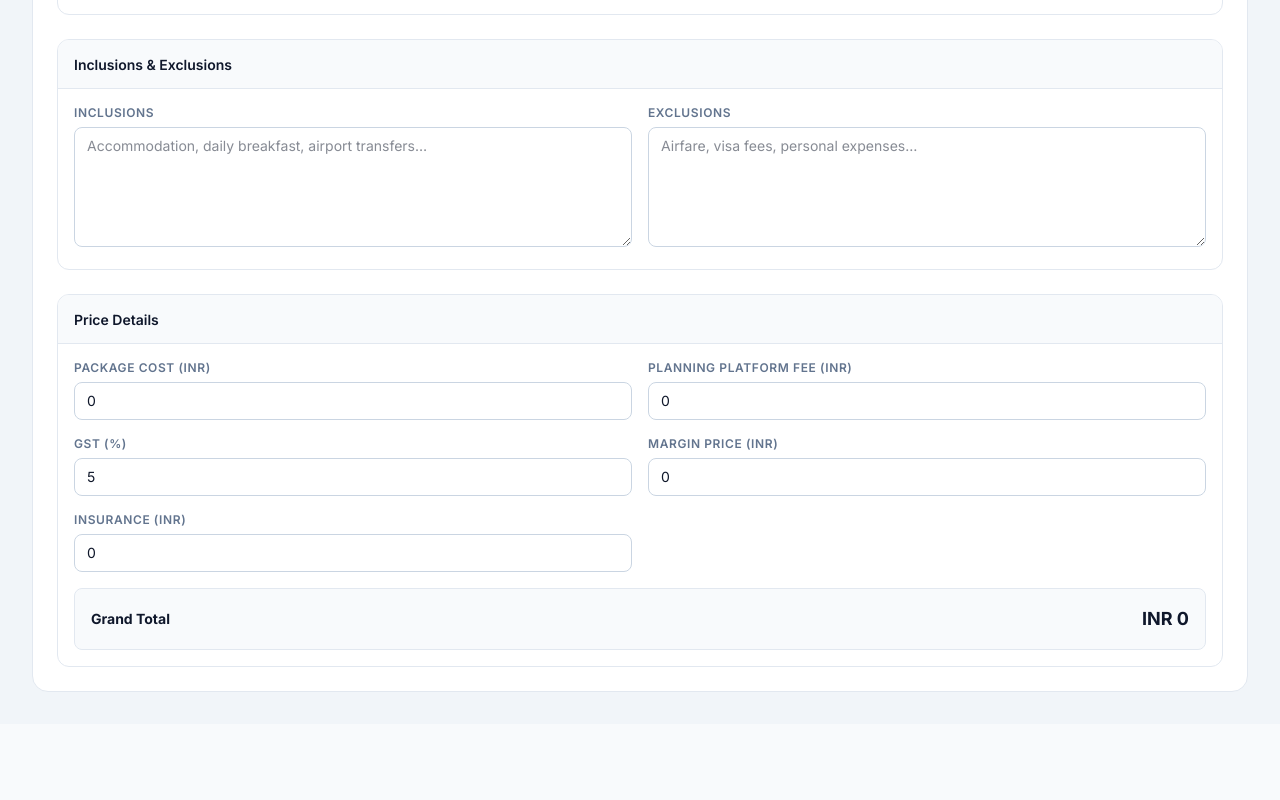
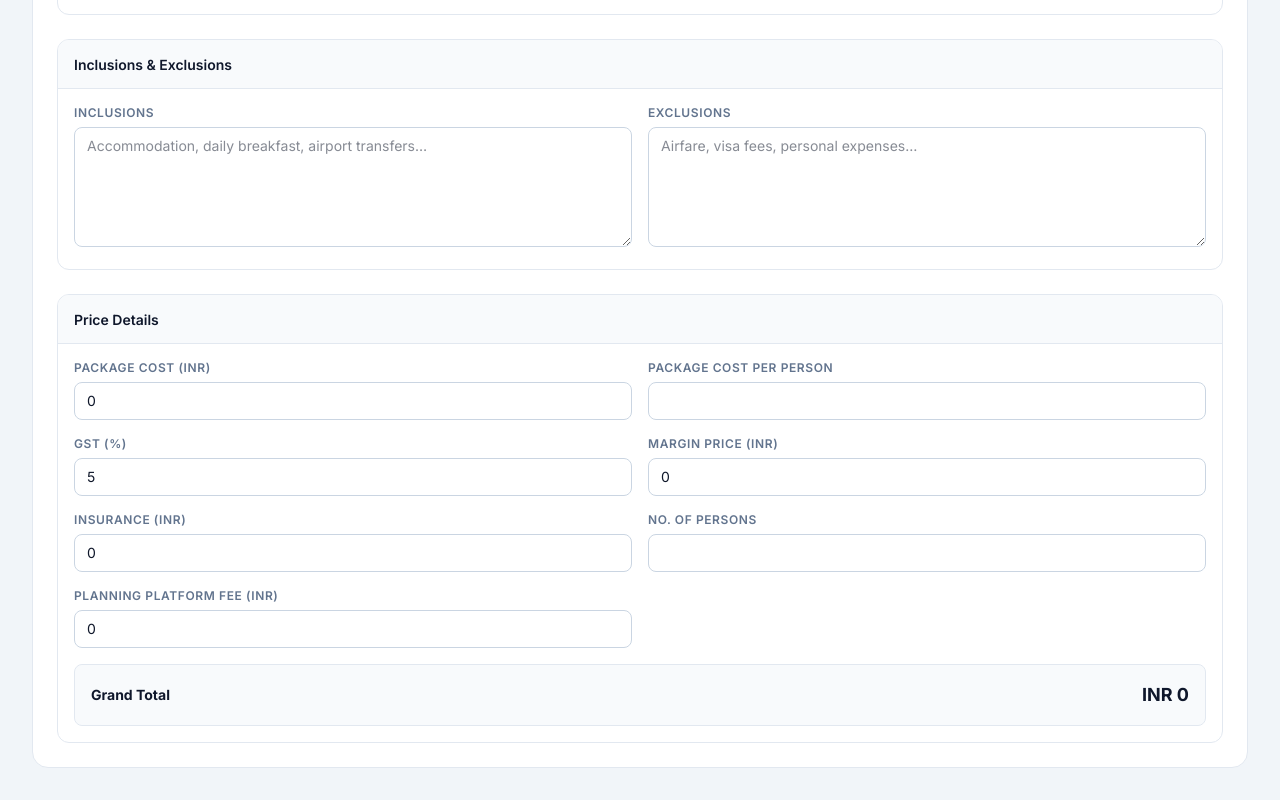
Before and after one commit to Kargil-D/D2D-Consultancy, a Next.js app: page /admin/packages-master/new in a window 1280 px wide. Shown: the part 2270-3070 px from the top of the page. Before the commit the page ends 2994 px from the top, so only its background shows below. Built offline with nearby package versions, Linux system fonts and the light colour scheme; no server answers.

Commit message:
Updated the field value in the campaigns page

```diff
--- a/src/app/campaigns/[slug]/page.tsx
+++ b/src/app/campaigns/[slug]/page.tsx
@@ -276,12 +276,14 @@ export default async function CampaignDetailPage({ params }: PageProps) {
 
           <aside className="space-y-5">
             <PriceBreakdownCard
-              packageCostPerPerson={campaign.packageCost + campaign.marginPrice}
+              totalPackageCost={campaign.packageCost}
               platformFee={campaign.platformFee}
               insurancePerPerson={campaign.insurancePrice}
               gstPercent={campaign.gstPercent}
               hasPricingBreakdown={hasPricingBreakdown}
               price={price}
+              defaultPersons={campaign.noOfPersons ?? 1}
+              pricePerPerson={campaign.pricePerPerson}
             />
 
             <div className="rounded-2xl border border-slate-200 bg-white p-6">
--- a/src/components/admin/CampaignForm.tsx
+++ b/src/components/admin/CampaignForm.tsx
@@ -58,6 +58,8 @@ const emptyForm = (): Partial<AdminPackage> => ({
   gstPercent: 5,
   marginPrice: 0,
   insurancePrice: 0,
+  noOfPersons: undefined,
+  pricePerPerson: "",
 });
 
 export default function CampaignForm({ id }: CampaignFormProps) {
@@ -570,8 +572,8 @@ export default function CampaignForm({ id }: CampaignFormProps) {
               <Field label="Package Cost (INR)">
                 <input type="number" className={inputCls} value={form.packageCost ?? 0} onChange={(e) => onChange({ packageCost: Number(e.target.value) })} />
               </Field>
-              <Field label="Planning Platform Fee (INR)">
-                <input type="number" className={inputCls} value={form.platformFee ?? 0} onChange={(e) => onChange({ platformFee: Number(e.target.value) })} />
+              <Field label="Package Cost Per Person">
+                <input type="text" className={inputCls} value={form.pricePerPerson ?? ""} onChange={(e) => onChange({ pricePerPerson: e.target.value })} />
               </Field>
               <Field label="GST (%)">
                 <input type="number" step={0.5} className={inputCls} value={form.gstPercent ?? 0} onChange={(e) => onChange({ gstPercent: Number(e.target.value) })} />
@@ -581,6 +583,18 @@ export default function CampaignForm({ id }: CampaignFormProps) {
               </Field>
               <Field label="Insurance (INR)">
                 <input type="number" className={inputCls} value={form.insurancePrice ?? 0} onChange={(e) => onChange({ insurancePrice: Number(e.target.value) })} />
+              </Field>
+              <Field label="No. of Persons">
+                <input
+                  type="number"
+                  min={1}
+                  className={inputCls}
+                  value={form.noOfPersons ?? ""}
+                  onChange={(e) => onChange({ noOfPersons: e.target.value ? Number(e.target.value) : undefined })}
+                />
+              </Field>
+              <Field label="Planning Platform Fee (INR)">
+                <input type="number" className={inputCls} value={form.platformFee ?? 0} onChange={(e) => onChange({ platformFee: Number(e.target.value) })} />
               </Field>
             </div>
             <div className="rounded-lg bg-slate-50 border border-slate-200 p-4 flex items-center justify-between">
--- a/src/components/campaigns/PriceBreakdownCard.tsx
+++ b/src/components/campaigns/PriceBreakdownCard.tsx
@@ -5,33 +5,38 @@ import { CheckCircle2, Users } from "lucide-react";
 import { formatINR } from "@/utils/format";
 
 interface PriceBreakdownCardProps {
-  packageCostPerPerson: number;
+  /** Flat Campaign.packageCost, exactly as entered on the admin form — not multiplied by persons, no margin added. */
+  totalPackageCost: number;
   platformFee: number;
   insurancePerPerson: number;
   gstPercent: number;
   hasPricingBreakdown: boolean;
   price: number;
+  /** Admin-set starting traveler count (Campaign.noOfPersons) — visitor can still change it. */
+  defaultPersons?: number;
+  /** Admin-set display value (Campaign.pricePerPerson) — shown as-is; falls back to totalPackageCost if not set. */
+  pricePerPerson?: string | null;
 }
 
 /**
- * Package Cost and Insurance are quoted per person and scale with the
- * traveler count entered here; Planning Platform fee is a flat one-time
- * service fee and does not scale. GST always applies as a % on the
- * resulting subtotal.
+ * Total Package Cost is the flat Campaign.packageCost value as entered — it does not scale
+ * with traveler count. Insurance is quoted per person and does scale. Planning Platform fee
+ * is a flat one-time service fee. GST always applies as a % on the resulting subtotal.
  */
 export default function PriceBreakdownCard({
-  packageCostPerPerson,
+  totalPackageCost,
   platformFee,
   insurancePerPerson,
   gstPercent,
   hasPricingBreakdown,
   price,
+  defaultPersons = 1,
+  pricePerPerson,
 }: PriceBreakdownCardProps) {
-  const [persons, setPersons] = useState(1);
+  const [persons, setPersons] = useState(defaultPersons);
 
-  const packageCostTotal = packageCostPerPerson * persons;
   const insuranceTotal = insurancePerPerson * persons;
-  const subtotal = packageCostTotal + platformFee + insuranceTotal;
+  const subtotal = totalPackageCost + platformFee + insuranceTotal;
   const gstAmount = Math.round((subtotal * gstPercent) / 100);
   const grandTotal = subtotal + gstAmount;
 
@@ -58,8 +63,12 @@ export default function PriceBreakdownCard({
 
           <div className="space-y-2.5 text-sm">
             <div className="flex justify-between text-slate-600">
-              <span>Package Cost (per person)</span>
-              <span className="font-semibold text-slate-900">{formatINR(packageCostTotal)}</span>
+              <span>Package Cost Per Person</span>
+              <span className="font-semibold text-slate-900">{pricePerPerson || formatINR(totalPackageCost)}</span>
+            </div>
+            <div className="flex justify-between text-slate-600">
+              <span>Total Package Cost</span>
+              <span className="font-semibold text-slate-900">{formatINR(totalPackageCost)}</span>
             </div>
             <div className="flex justify-between text-slate-600">
               <span>Planning Platform fee</span>
--- a/src/lib/validation/campaign.ts
+++ b/src/lib/validation/campaign.ts
@@ -42,6 +42,8 @@ export const CampaignCreateSchema = z.object({
   gstPercent: z.number().optional(),
   marginPrice: z.number().optional(),
   insurancePrice: z.number().optional(),
+  noOfPersons: z.number().int().positive().optional().nullable(),
+  pricePerPerson: z.string().optional().nullable(),
 });
 
 export const CampaignUpdateSchema = CampaignCreateSchema.partial();
--- a/src/types/admin.ts
+++ b/src/types/admin.ts
@@ -85,6 +85,8 @@ export interface AdminPackage extends AuditColumns {
   gstPercent: number;
   marginPrice: number;
   insurancePrice: number;
+  noOfPersons?: number | null;
+  pricePerPerson?: string | null;
 }
 
 /* -------------------------------------------------------------------------- */
```
Also changed, not shown: 2 other files (tests, documents, lock files or other folders).
